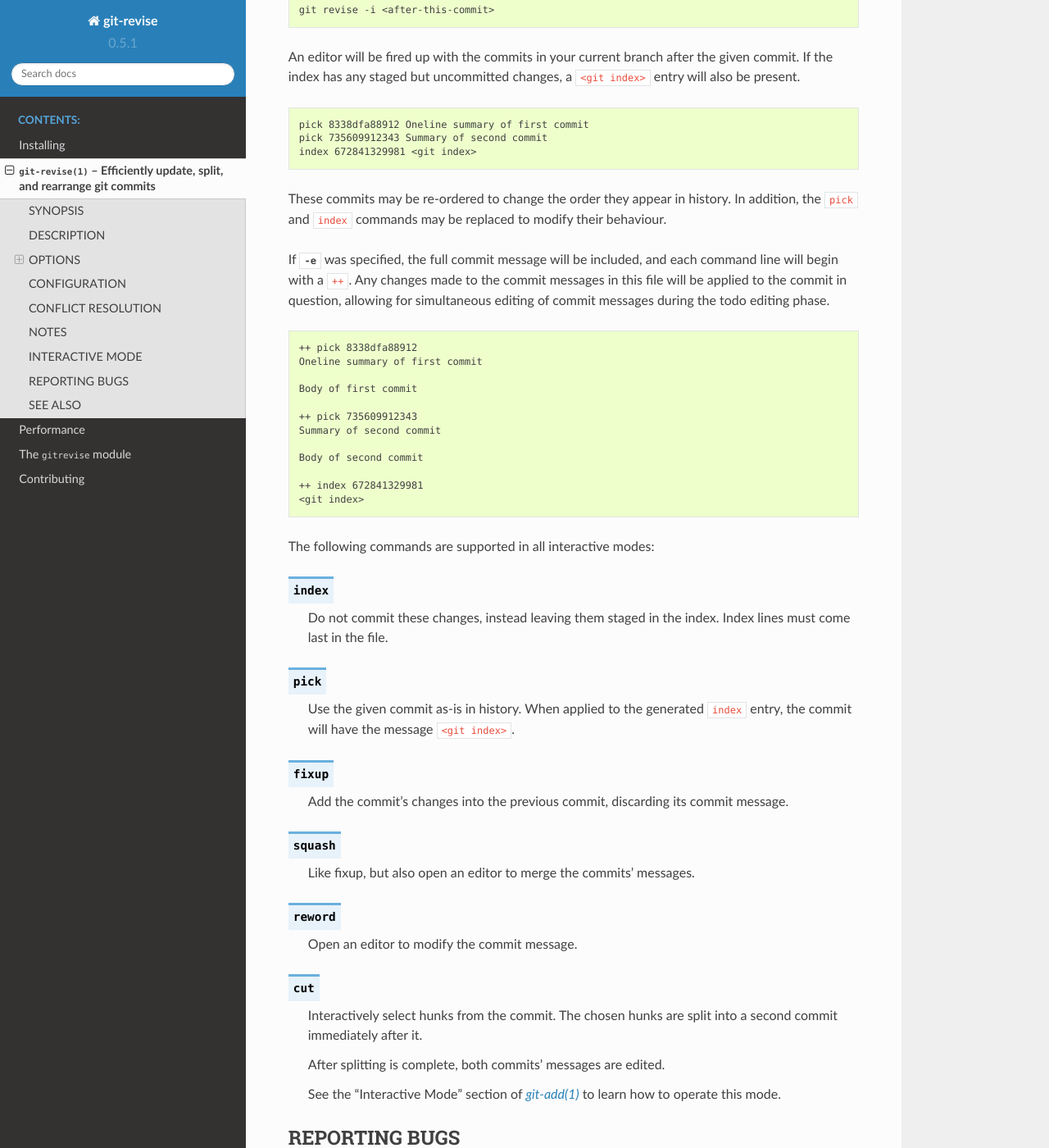
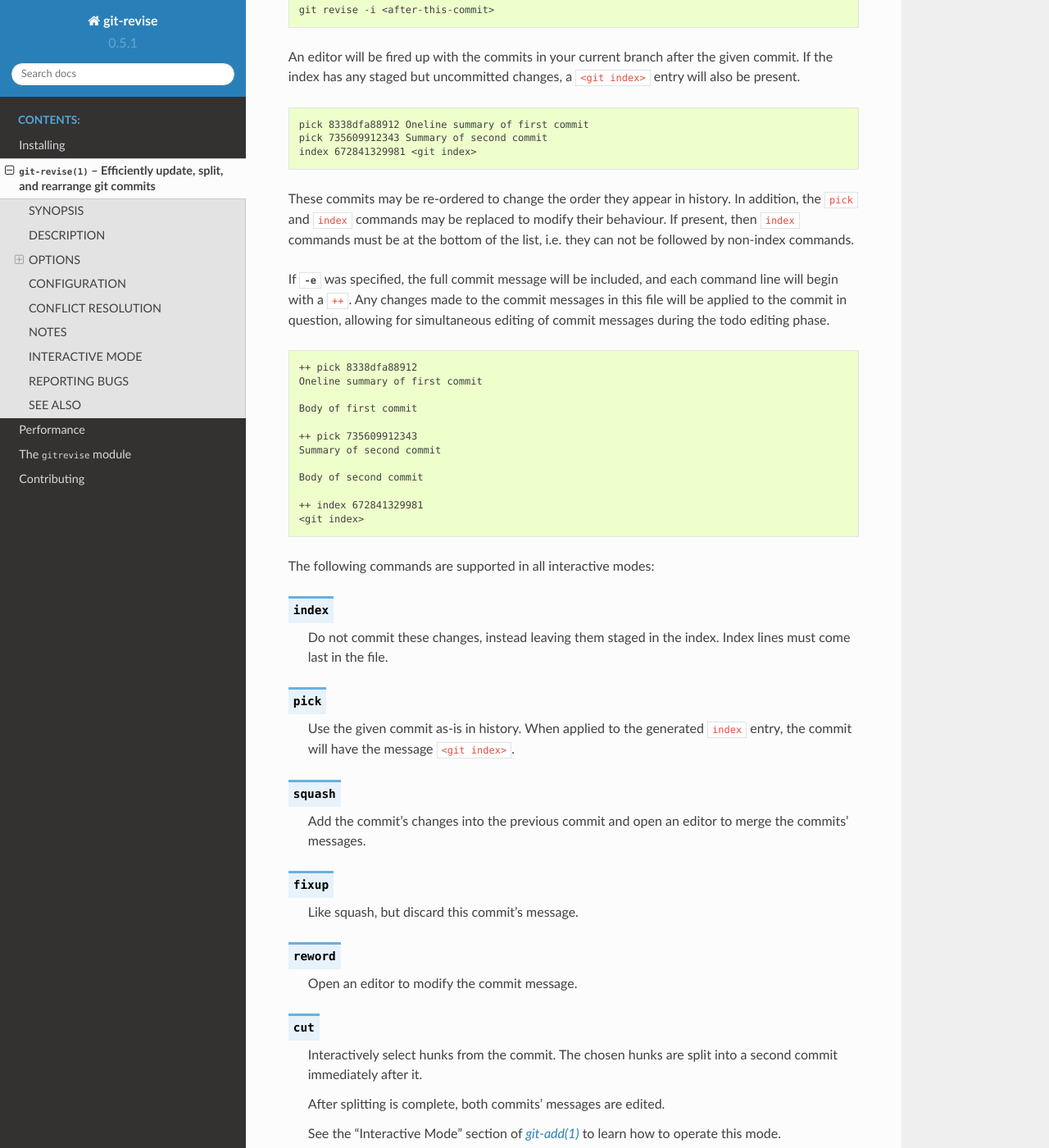
Before and after one commit to mystor/git-revise, a Sphinx documentation site: the page built from docs/man.rst, in a window 1280 px wide and 1400 px high, scrolled down 3092 px. Shown: the whole window at 82% size. Built offline with Sphinx 7.4.7 and the Read the Docs theme 2.0.0, drawn with Linux system fonts in a browser that asks for light colours.

Commit message:
Update documentation and to-do list help
Deleted lines are no longer treated as index commands. Mention that
the number of lines must remain identical and that index commands must
come last. Adapt 'fixup' and 'squash' to mirror 'git rebase', so that
the 'fixup' help in the todo list mentions that the message is dropped.
Misc rephrasing.

```diff
--- a/docs/man.rst
+++ b/docs/man.rst
@@ -178,7 +178,8 @@
 
 These commits may be re-ordered to change the order they appear in history.
 In addition, the ``pick`` and ``index`` commands may be replaced to modify
-their behaviour.
+their behaviour. If present, then ``index`` commands must be at the bottom
+of the list, i.e. they can not be followed by non-index commands.
 
 If :option:`-e` was specified, the full commit message will be included, and
 each command line will begin with a ``++``. Any changes made to the commit
@@ -208,24 +209,23 @@
    Index lines must come last in the file.
 
    .. note:
-      Commits deleted from the to-do list are treated as an index action. To
-      completely discard changes, additionally use :manpage:`git-reset(1)` to
-      discard the changes to the index.
+      Commits may not be deleted or dropped from the to-do list. To remove a
+      commit, mark it as an index action, and use :manpage:`git-reset(1)` to
+      discard changes.
 
 .. describe:: pick
 
    Use the given commit as-is in history. When applied to the generated
    ``index`` entry, the commit will have the message ``<git index>``.
 
+.. describe:: squash
+
+   Add the commit's changes into the previous commit and open an editor
+   to merge the commits' messages.
 
 .. describe:: fixup
 
-   Add the commit's changes into the previous commit, discarding its commit
-   message.
-
-.. describe:: squash
-
-   Like fixup, but also open an editor to merge the commits' messages.
+   Like squash, but discard this commit's message.
 
 .. describe:: reword
 
```
Also changed, not shown: 2 other files.
